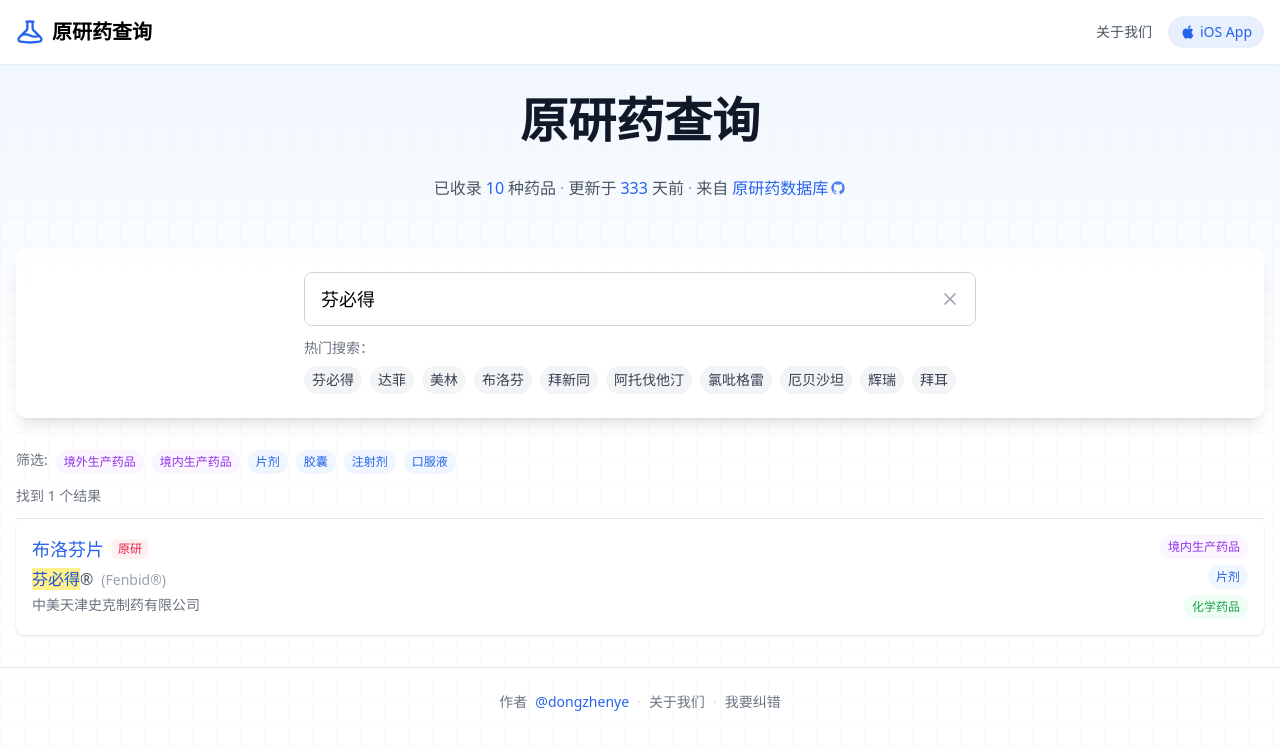
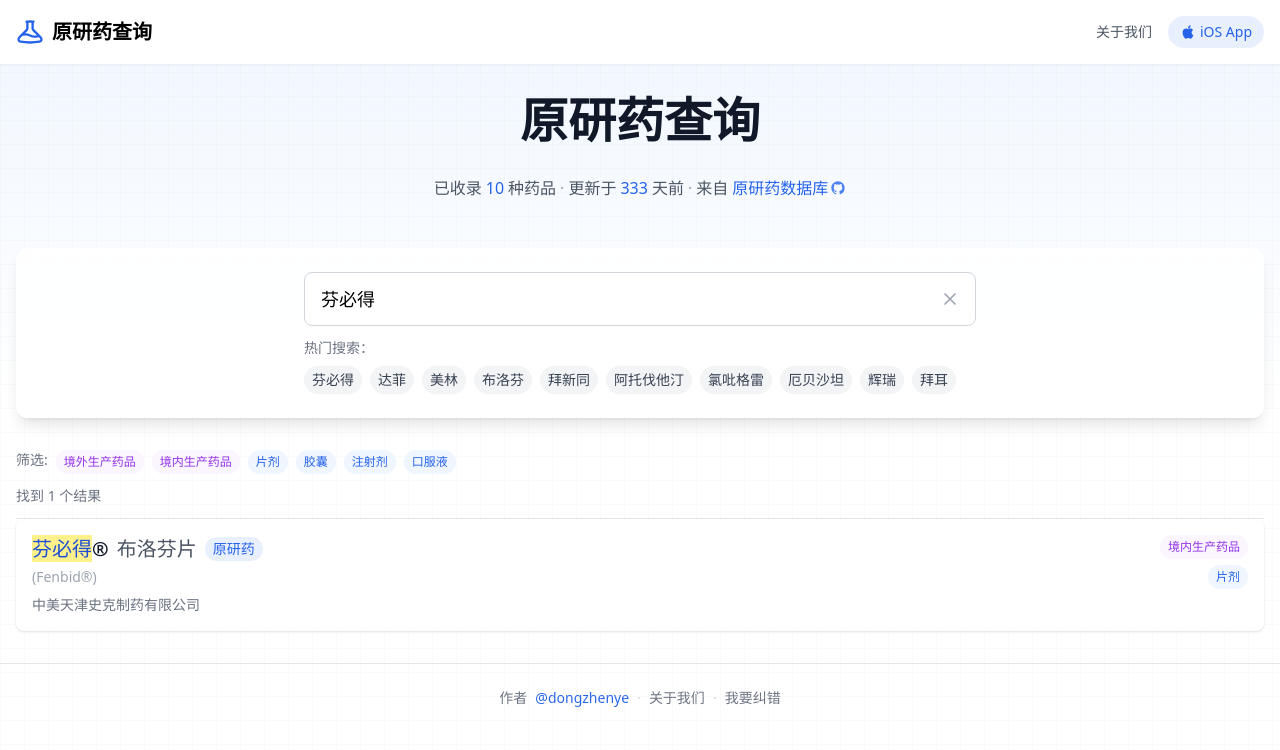
Before and after one commit to dongzhenye/yuanyanyao-web, a Next.js app: page / in a window 1280 px wide. Both pictures are taken after a click on the button "芬必得". Shown: the top 750 px of the page. Built offline with nearby package versions, Linux system fonts and the light colour scheme; what pinyin-pro would draw is missing.

Commit message:
feat: update title structure in result card

```diff
--- a/src/components/search/SearchResults.tsx
+++ b/src/components/search/SearchResults.tsx
@@ -71,48 +71,56 @@ export const SearchResults = ({
           href={`/drug/${drug.id}`}
           className="block bg-white p-4 rounded-lg shadow hover:shadow-md transition-shadow"
         >
-          <div className="flex justify-between items-start gap-4">
-            <div className="flex-1 min-w-0">
-              <h3 className="font-medium text-lg text-primary truncate flex items-center gap-2">
-                <HighlightText
-                  text={drug.productName}
-                  matches={getMatches(drug.matches, 'productName')}
-                />
-                {drug.isOriginal && (
-                  <span className="inline-flex items-center px-1.5 py-0.5 rounded text-xs font-medium bg-rose-50 text-rose-600">
-                    原研
-                  </span>
-                )}
-              </h3>
-              <div className="mt-1 text-gray-600">
+          <div className="flex justify-between gap-4">
+            <div className="min-w-0 flex-1">
+              {/* 标题行：商品名 + 产品名 + 原研标签 */}
+              <div className="flex items-center gap-2">
                 <button
                   onClick={(e) => {
                     e.preventDefault()
                     onRelatedSearch('brand', drug.brandName.cn)
                   }}
-                  className="hover:underline"
+                  className="text-xl font-bold text-gray-900 hover:text-primary truncate"
                 >
                   <HighlightText
                     text={formatBrandName(drug.brandName.cn)}
                     matches={getMatches(drug.matches, 'brandName.cn')}
                   />
                 </button>
-                {drug.brandName.en && (
-                  <span className="text-gray-400 text-sm ml-2">
-                    (<HighlightText
-                      text={formatBrandName(drug.brandName.en)}
-                      matches={getMatches(drug.matches, 'brandName.en')}
-                    />)
+                <button
+                  onClick={(e) => {
+                    e.preventDefault()
+                    onRelatedSearch('generic', drug.productName)
+                  }}
+                  className="text-xl text-gray-600 hover:text-primary truncate"
+                >
+                  <HighlightText
+                    text={drug.productName}
+                    matches={getMatches(drug.matches, 'productName')}
+                  />
+                </button>
+                {drug.isOriginal && (
+                  <span className="px-2 py-0.5 text-sm rounded-full bg-primary/10 text-primary whitespace-nowrap">
+                    原研药
                   </span>
                 )}
               </div>
-              <div className="mt-1 text-sm text-gray-500 truncate">
+
+              {/* 英文商品名 */}
+              {drug.brandName.en && (
+                <div className="mt-1 text-sm text-gray-400">
+                  ({formatBrandName(drug.brandName.en)})
+                </div>
+              )}
+
+              {/* 厂商名称 */}
+              <div className="mt-2 text-sm text-gray-500 truncate">
                 <button
                   onClick={(e) => {
                     e.preventDefault()
                     onRelatedSearch('manufacturer', drug.manufacturerName)
                   }}
-                  className="hover:underline"
+                  className="hover:text-primary"
                 >
                   <HighlightText
                     text={drug.manufacturerName}
@@ -121,8 +129,9 @@ export const SearchResults = ({
                 </button>
               </div>
             </div>
+
+            {/* 标签组 - 只保留注册类型和剂型 */}
             <div className="flex flex-col items-end gap-1.5">
-              <div className="flex flex-wrap gap-2 justify-end" onClick={e => e.preventDefault()}>
               <SearchTag
                 text={drug.registrationType}
                 type="注册"
@@ -132,23 +141,15 @@ export const SearchResults = ({
                 })}
                 active={activeFilters.includes(drug.registrationType)}
               />
-              </div>
-              <div className="flex flex-wrap gap-2 justify-end">
               <SearchTag
                 text={drug.formulation}
                 type="剂型"
-                  onClick={(e) => handleTagClick(e, { text: drug.formulation, type: "剂型" })}
+                onClick={(e) => handleTagClick(e, {
+                  text: drug.formulation,
+                  type: "剂型"
+                })}
                 active={activeFilters.includes(drug.formulation)}
               />
-              </div>
-              <div className="flex flex-wrap gap-2 justify-end">
-                <SearchTag
-                  text={drug.category}
-                  type="分类"
-                  onClick={(e) => handleTagClick(e, { text: drug.category, type: "分类" })}
-                  active={activeFilters.includes(drug.category)}
-                />
-              </div>
             </div>
           </div>
         </Link>
```
Lines whose indentation alone changed are shown as unchanged.
